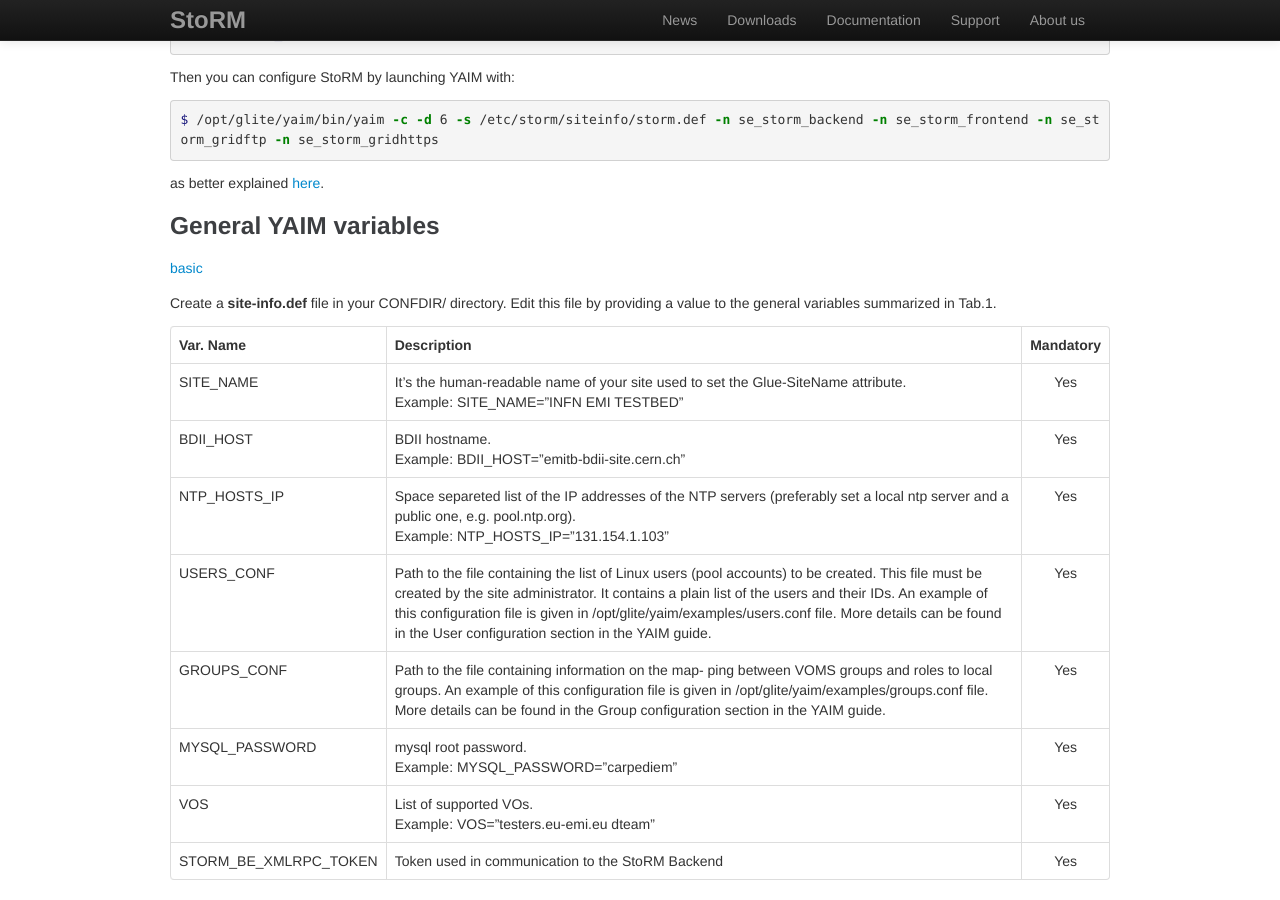
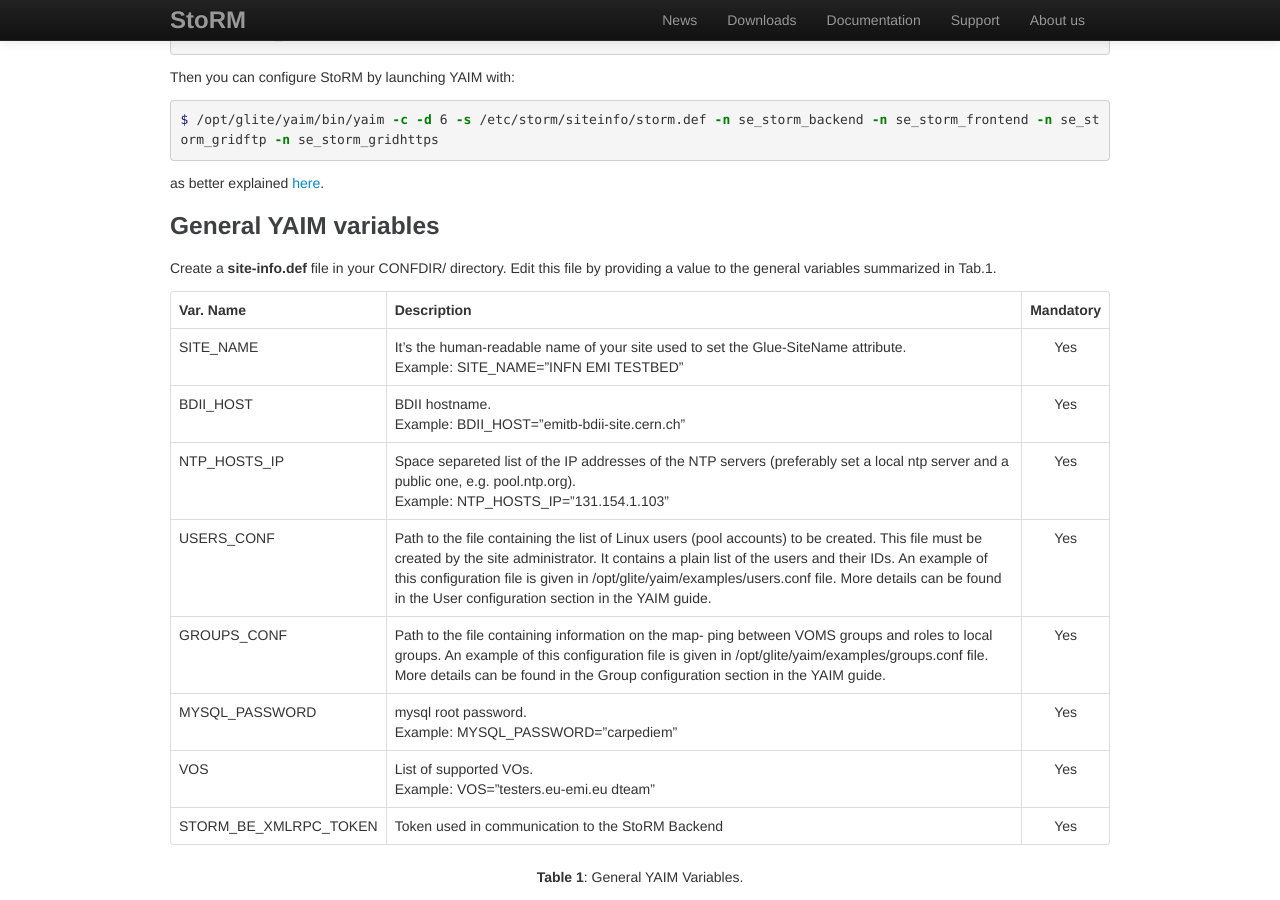
Before and after one commit to italiangrid/storm, a Jekyll site: the page built from documentation/sysadmin-guide/1.11.4/index.md, in a window 1280 px wide and 900 px high, scrolled down 7554 px. Built offline with Jekyll 4.4.1, drawn with Linux system fonts in a browser that asks for light colours; Markdown is read by kramdown in place of the engine named in the settings.

Commit message:
Fixed typo

```diff
--- a/documentation/sysadmin-guide/1.11.4/index.md
+++ b/documentation/sysadmin-guide/1.11.4/index.md
@@ -446,8 +446,6 @@
 as better explained [here](#launchyaim).
 
 ### General YAIM variables <a name="yaimvariables">&nbsp;</a>
-
-[basic]({{site.baseurl}}/documentation/examples/1.11.2/basic-storm-standalone-configuration.html)
 
 Create a **site-info.def** file in your CONFDIR/ directory. Edit this file by providing a value to the general variables summarized in Tab.1.
 
```
